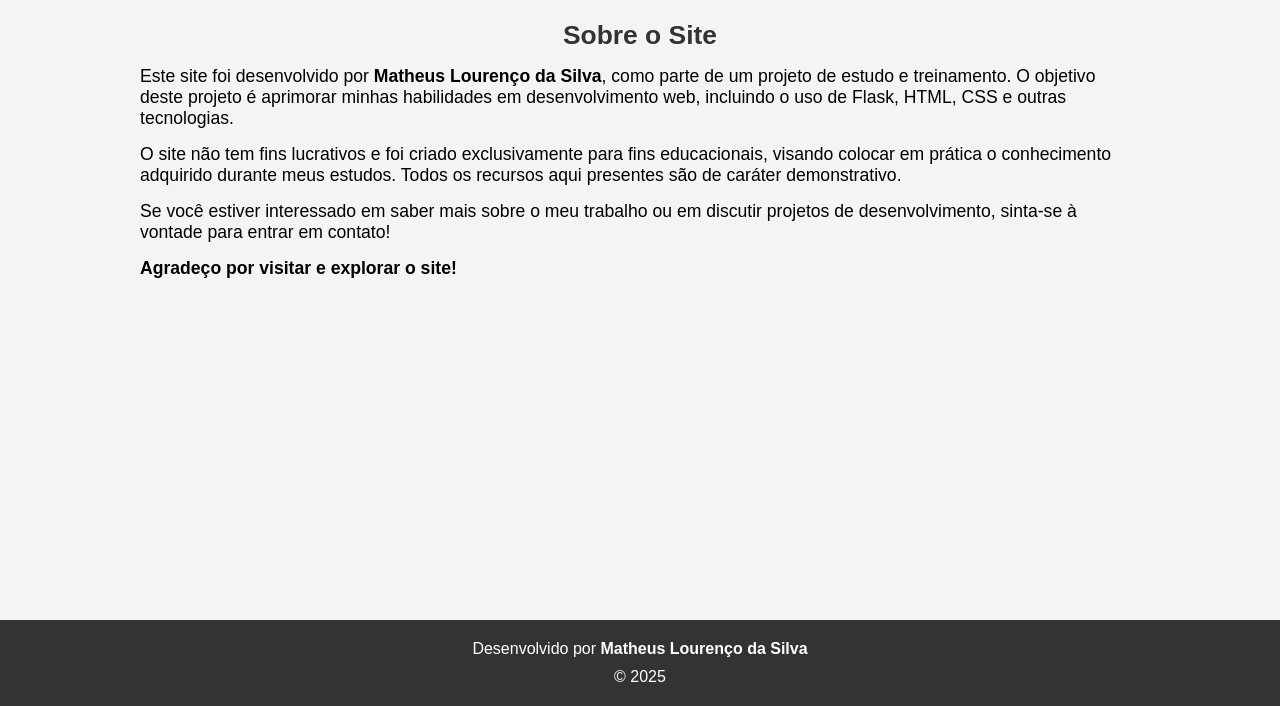
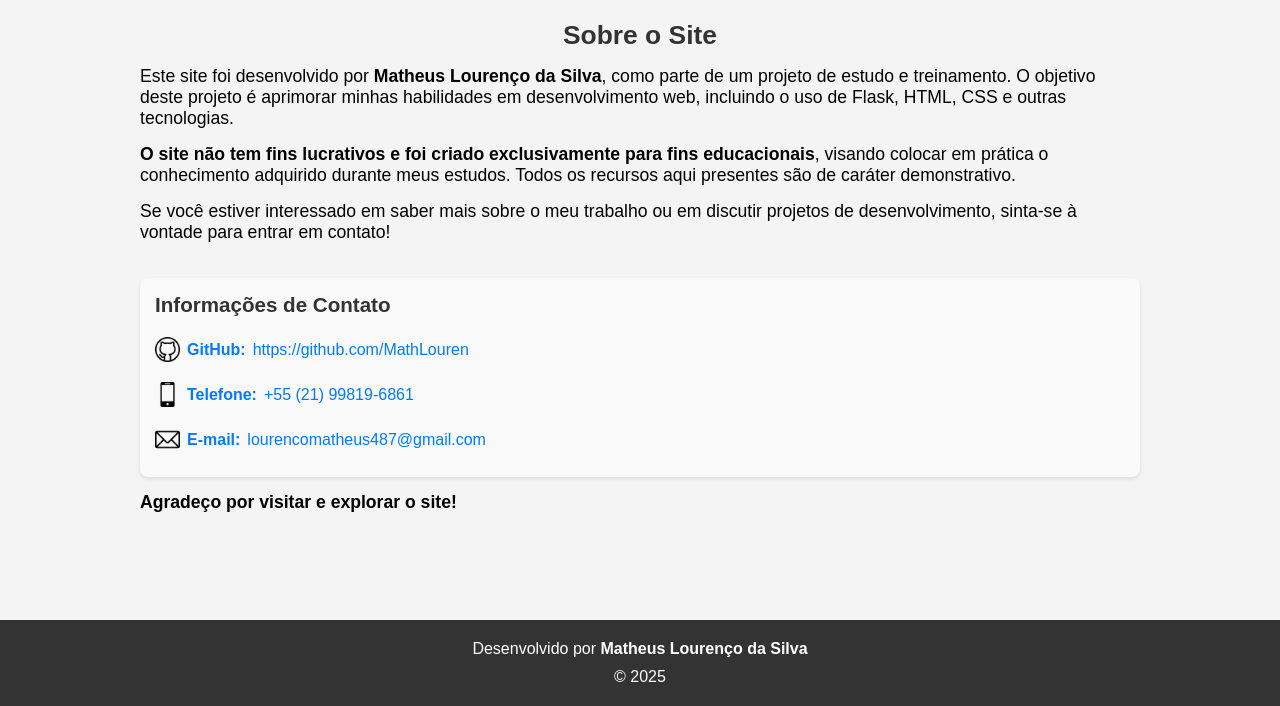
Before and after one commit to MathLouren/fastbuy, a Flask app: page /sobre in a window 1280 px wide. Shown: the part 94-800 px from the top of the page. Run offline with Flask 3, Linux system fonts and the light colour scheme; some libraries are stand-ins or nearby versions.

Commit message:
Correcoes no codigo

```diff
--- a/static/css/style.css
+++ b/static/css/style.css
@@ -947,3 +947,54 @@ margin: auto;
     color: white;
     border-color: #007bff;
 }
+
+..about-container {
+    max-width: 800px;
+    margin: 0 auto;
+    padding: 20px;
+    text-align: center;
+}
+
+.contact-info {
+    margin-top: 20px;
+    text-align: left;
+    background-color: #f9f9f9;
+    padding: 15px;
+    border-radius: 8px;
+    box-shadow: 0 2px 4px rgba(0, 0, 0, 0.1);
+}
+
+.contact-info h3 {
+    margin-bottom: 10px;
+    color: #333;
+}
+
+.contact-info ul {
+    list-style-type: none;
+    padding: 0;
+    display: flex;
+    flex-direction:column;
+    align-items: flex-start;
+}
+
+.contact-info li {
+    margin: 10px 0;
+    font-size: 16px;
+    display: flex;
+    align-items: center;
+    justify-content: center;
+    gap: 7px;
+}
+
+.contact-info img{
+    width: 25px;
+}
+
+.contact-info a, .contact-info strong {
+    color: #007bff !important;
+    text-decoration: none;
+}
+
+.contact-info a:hover {
+    text-decoration: underline;
+}
--- a/templates/produtos.html
+++ b/templates/produtos.html
@@ -48,7 +48,6 @@
         {% endfor %}
     </section>
 
-    <!-- Controles de Paginação -->
     <div class="paginacao">
         {% if pagina > 1 %}
             <a href="{{ url_for('page_produto', page=pagina-1, q=termo_busca) }}" class="botao-paginacao">Anterior</a>
--- a/templates/sobre.html
+++ b/templates/sobre.html
@@ -6,14 +6,40 @@
 
 {% block conteudo %}
 <section class="about-container">
-    <h2>Sobre o Site</h2>
-    <p>Este site foi desenvolvido por <strong>Matheus Lourenço da Silva</strong>, como parte de um projeto de estudo e treinamento. O objetivo deste projeto é aprimorar minhas habilidades em desenvolvimento web, incluindo o uso de Flask, HTML, CSS e outras tecnologias.</p>
+    <h2 class="about-title">Sobre o Site</h2>
+    <p class="about-text">Este site foi desenvolvido por <strong>Matheus Lourenço da Silva</strong>, como parte de um projeto de estudo e treinamento. O objetivo deste projeto é aprimorar minhas habilidades em desenvolvimento web, incluindo o uso de Flask, HTML, CSS e outras tecnologias.</p>
 
-    <p>O site não tem fins lucrativos e foi criado exclusivamente para fins educacionais, visando colocar em prática o conhecimento adquirido durante meus estudos. Todos os recursos aqui presentes são de caráter demonstrativo.</p>
+    <p class="about-text"><b>O site não tem fins lucrativos e foi criado exclusivamente para fins educacionais</b>, visando colocar em prática o conhecimento adquirido durante meus estudos. Todos os recursos aqui presentes são de caráter demonstrativo.</p>
 
-    <p>Se você estiver interessado em saber mais sobre o meu trabalho ou em discutir projetos de desenvolvimento, sinta-se à vontade para entrar em contato!</p>
+    <p class="about-text">Se você estiver interessado em saber mais sobre o meu trabalho ou em discutir projetos de desenvolvimento, sinta-se à vontade para entrar em contato!</p>
 
-    <p><strong>Agradeço por visitar e explorar o site!</strong></p>
+    <div class="contact-info">
+        <h3 class="contact-title">Informações de Contato</h3>
+        <ul class="contact-list">
+            <li class="contact-item">
+                <img src="{{ url_for('static', filename='images/github.png') }}" alt="GitHub" class="contact-icon">
+                <strong>GitHub:</strong>
+                <a href="https://github.com/MathLouren" target="_blank" class="contact-link">
+                    https://github.com/MathLouren
+                </a>
+            </li>
+            <li class="contact-item">
+                <img src="{{ url_for('static', filename='images/cell-phone.png') }}" alt="Telefone" class="contact-icon">
+                <strong>Telefone:</strong>
+                <a href="tel:+5521998196861" class="contact-link">
+                    +55 (21) 99819-6861
+                </a>
+            </li>
+            <li class="contact-item">
+                <img src="{{ url_for('static', filename='images/email.png') }}" alt="E-mail" class="contact-icon">
+                <strong>E-mail:</strong>
+                <a href="mailto:lourencomatheus487@gmail.com" class="contact-link">
+                    lourencomatheus487@gmail.com
+                </a>
+            </li>
+        </ul>
+    </div>
+
+    <p class="about-text"><strong>Agradeço por visitar e explorar o site!</strong></p>
 </section>
-
 {% endblock %}
```
Also changed, not shown: static/images/cell-phone.png (added), static/images/email.png (added), static/images/github.png (added).
